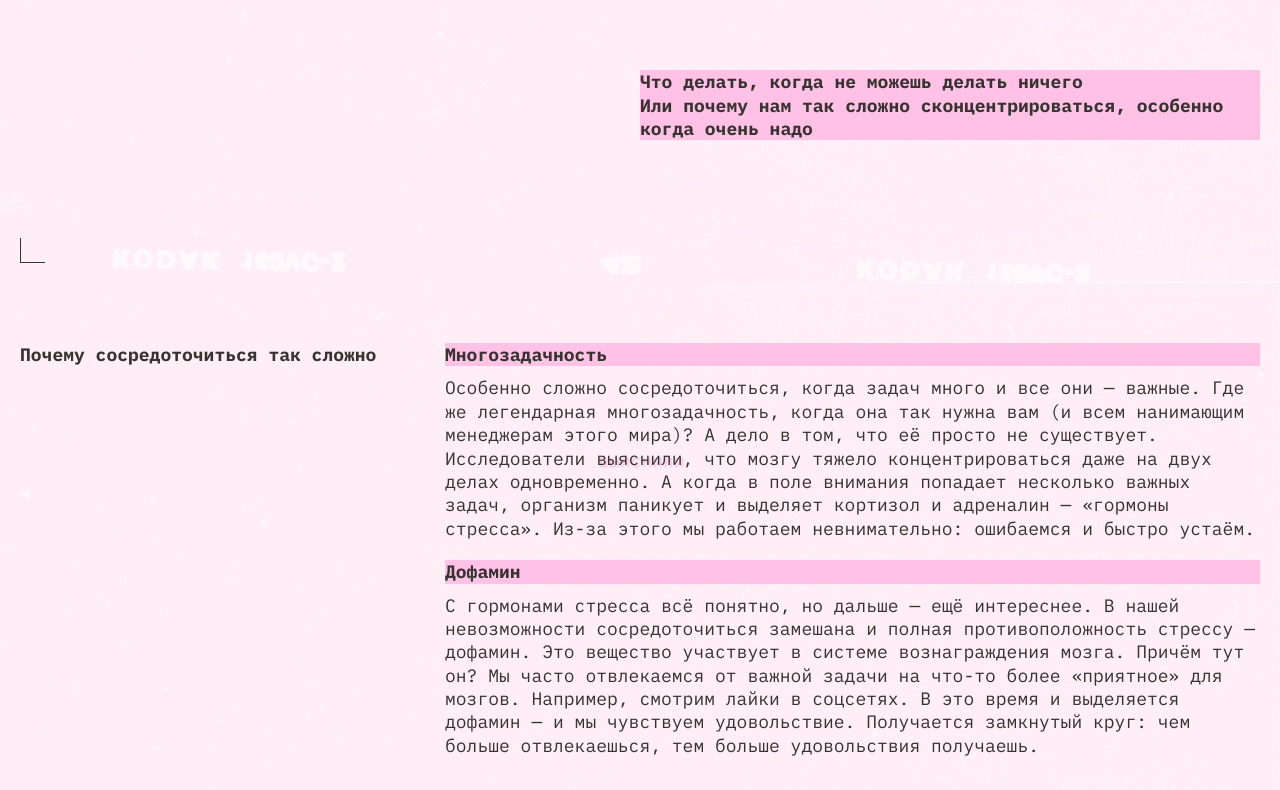
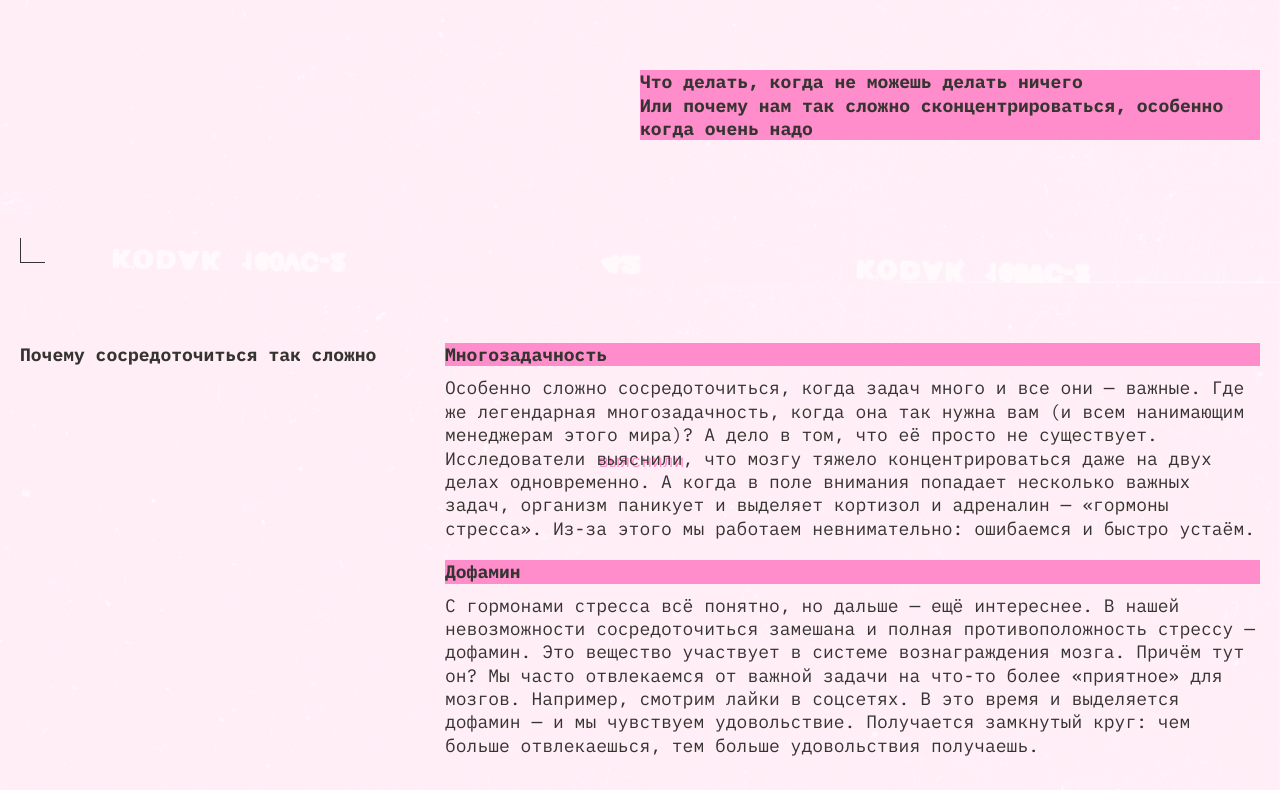
Before and after one commit to lakkiluk-mp/slozhno-sosredotochitsya, a website: page index.html in a window 1280 px wide. Shown: the part 517-1307 px from the top of the page. Drawn offline with Linux system fonts and the light colour scheme.

Commit message:
html_css_fixes_9

```diff
--- a/index.html
+++ b/index.html
@@ -46,8 +46,8 @@
       <h1 class="header__title major__title major__shadow">no focus</h1>
       <p class="paragraph__content title-decor">
         Что делать, когда не можешь делать ничего
-       <br>Или почему нам так сложно
-        сконцентрироваться, особенно когда очень надо
+        <br />Или почему нам так сложно сконцентрироваться, особенно когда очень
+        надо
       </p>
       <div class="psevdo" aria-hidden="true"></div>
     </header>
@@ -171,7 +171,7 @@
         </p>
       </section>
       <section class="content__img-block">
-      <h2 class="paragraph__title title-decor">А можно в картинках?</h2>
+        <h2 class="paragraph__title title-decor">А можно в картинках?</h2>
         <img
           class="content__picture picture-1"
           src="./images/sunset.png"
--- a/styles/dark.css
+++ b/styles/dark.css
@@ -1,4 +1,3 @@
-
 .page.theme_dark {
   --accent-major-color: #f1b2ce;
   --accent-background: #ff0070;
@@ -8,6 +7,7 @@
   --accent-button-color: #ff0070;
   --accent-button-color-hover: rgb(255 0 112 / 0.4);
   --accent-image: url(/images/cover-image-dark.png);
-  --accent-visibility:visible;
-
+  --accent-visibility: visible;
+  --accent-offset-size: clamp(10px, (10vw * 100)/ 375, 20px);
+  --accent-fone: #000028;
 }
--- a/styles/light.css
+++ b/styles/light.css
@@ -8,19 +8,23 @@
   --accent-button-color-hover: rgb(53 52 48 / 0.4);
   --accent-image: url(/images/cover-image-light.png);
   --accent-visibility: hidden;
+  --accent-offset-size: clamp(10px, (10vw * 100)/ 375, 20px);
+  --accent-fone: #fff1f7;
 }
 
 @media (prefers-color-scheme: light) {
 
   :root {
     --accent-major-color: #353430;
-    --accent-background: #ffc2e6;
-    --accent-header-title-color: #ff8dcb;
+    --accent-background: #ff8dcb;
+    --accent-header-title-color: #ffc2e6;
     --accent-content-title-color: #353430;
     --accent-minor-color: #353430;
     --accent-button-color: #353430;
     --accent-button-color-hover: rgb(53 52 48 / 0.4);
     --accent-image: url(/images/cover-image-light.png);
     --accent-visibility: hidden;
+    --accent-offset-size: clamp(10px, (10vw * 100)/ 375, 20px);
+    --accent-fone: #fff1f7;
   }
 }
--- a/styles/style.css
+++ b/styles/style.css
@@ -13,6 +13,7 @@
   background-repeat: no-repeat;
   background-attachment: fixed;
   background-size: cover;
+  background-color: var(--accent-fone);
 }
 
 .decoration-corner::before {
--- a/styles/variables.css
+++ b/styles/variables.css
@@ -9,4 +9,5 @@
   --accent-image: url(/images/cover-image-dark.png);
   --accent-visibility: visible;
   --accent-offset-size: clamp(10px, (10vw * 100)/ 375, 20px);
+  --accent-fone: #000028;
 }
```
Also changed, not shown: gulpfile.js (+18 -19 lines), package.json (+4 -4 lines), stylelint.config.js (line endings or trailing spaces).
